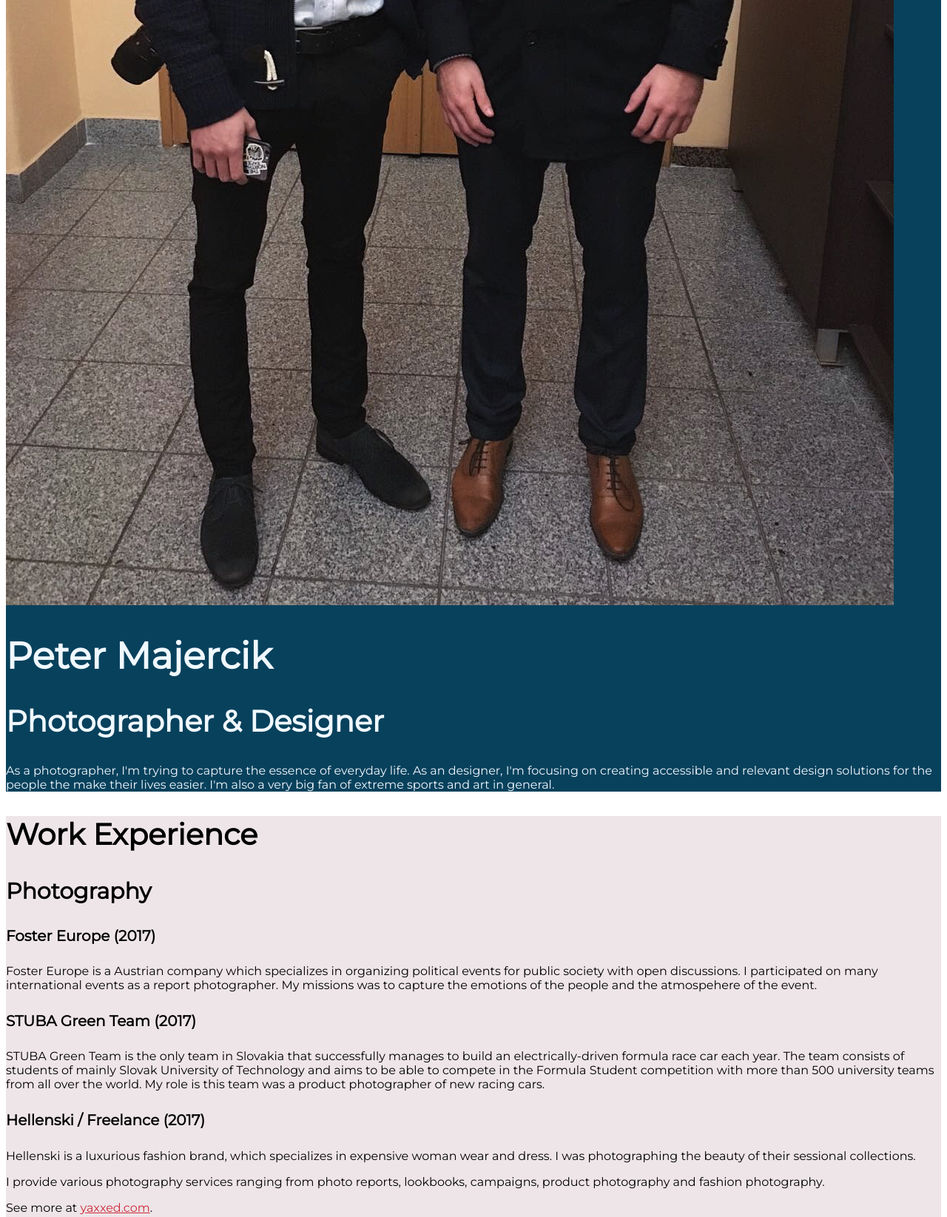
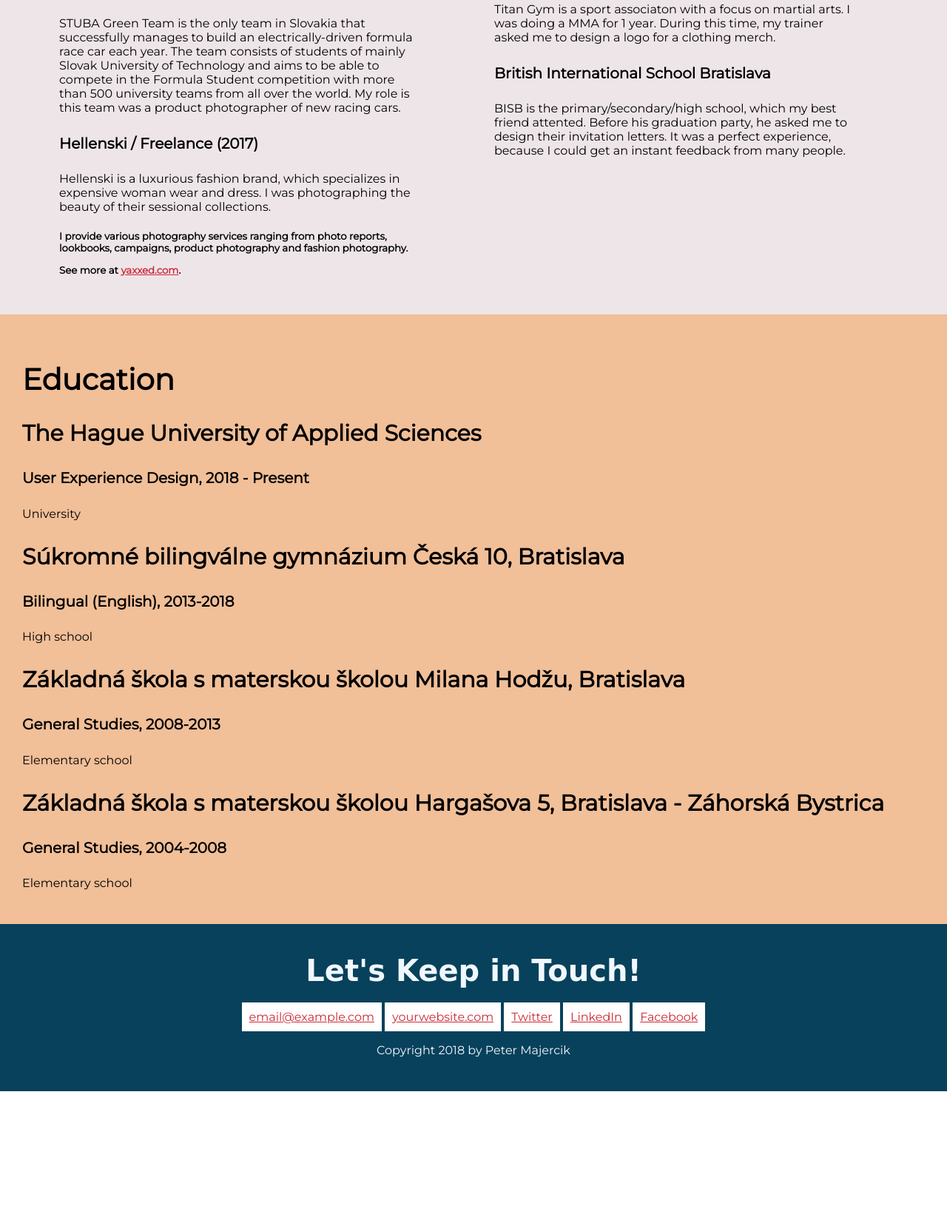
Before and after one commit to UXDSkillslab1718/3-css-essential-training-1-2-resume-files-majcox, a plain HTML site: page index.html in a window 1280 px wide. Shown: the part 790-2435 px from the top of the page at 74% size. After the commit the page ends 2265 px from the top, so only its background shows below. Drawn offline with Linux system fonts and the light colour scheme; a web font is replaced by a local one.

Commit message:
4. Lay-out

```diff
--- a/css/styles.css
+++ b/css/styles.css
@@ -10,16 +10,25 @@
 
 /* Global styles
 ---------------------------*/
+html {
+  box-sizing: border-box;
+}
+*, *:before, *:after {
+  box-sizing: inherit;
+}
+
 body{
   font-family: 'Montserrat', sans-serif;
+    margin: 0px;
 }
 
 h1{
-    font-size: 50px;
+    font-size: 60px;
 }
 
 h2{
     font-size: 40px;
+    margin-bottom: 20px;
 }
 
 h3{
@@ -38,6 +47,27 @@ a:hover{
     text-decoration: none;
 }
 
+.content-wrap{
+    max-height: width: 950px;
+    margin: 0 auto;
+    padding: 30px;
+    overflow: auto;
+}
+
+.column-narrow{
+    width: 40%;
+    float: left;
+    min-height: 175px;
+    margin-right: 50px;
+    margin-left: 50px;
+}
+
+
+.wavy{
+    font-family: 'Sedgwick Ave Display', cursive;
+    margin-top: 10px;
+}
+
 /* Header and Footer
 ---------------------------*/
 header,footer{
@@ -46,9 +76,29 @@ header,footer{
     color: aliceblue;
 }
 
+/* Header */
 header h1, header h2{
+    color: aliceblue;
+    margin: 0px;
+}
 
-    color: aliceblue;
+.profile-img{
+    border-radius: 50%;
+    width: 300px;
+    height: 300px;
+    margin-right: 30px;
+}
+
+/* Footer */
+footer{
+    text-align: center;
+}
+
+.contact-info a {
+    background: white;
+    margin-top: 0px;
+    padding: 10px;
+    display: inline-block;
 }
 
 /* Work Experience
--- a/index.html
+++ b/index.html
@@ -5,15 +5,16 @@
     <meta name="viewport" content="width=device-width, initial-scale=1.0">
     <title>Peter Majercik | Resume</title>
     <link href="https://fonts.googleapis.com/css?family=Montserrat" rel="stylesheet">
+    <link href="https://fonts.googleapis.com/css?family=Sedgwick+Ave+Display" rel="stylesheet">
     <link rel="stylesheet" href="css/styles.css">
 </head>
 <body>
     <!-- // Intro -->
     <header>
         <div class="content-wrap">
-            <img class="profile-img column-narrow" src="images/IMG_7453.JPG" alt="Peter Majercik">
+            <img class="profile-img column-narrow" src="images/profile-pic.jpg" alt="Peter Majercik">
             <div class="column-wide">
-              <h1>Peter Majercik</h1>
+              <h1 class="wavy">Peter Majercik</h1>
               <h2>Photographer & Designer</h2>
               <p>As a photographer, I'm trying to capture the essence of everyday life. As an designer, I'm focusing on creating accessible and relevant design solutions for the people the make their lives easier. I'm also a very big fan of extreme sports and art in general.</p>
             </div>
@@ -35,12 +36,9 @@
                             <p>STUBA Green Team is the only team in Slovakia that successfully manages to build an electrically-driven formula race car each year. The team consists of students of mainly Slovak University of Technology and aims to be able to compete in the Formula Student competition with more than 500 university teams from all over the world. My role is this team was a product photographer of new racing cars.</p>
                         <h4>Hellenski / Freelance (2017)</h4>
                             <p>Hellenski is a luxurious fashion brand, which specializes in expensive woman wear and dress. I was photographing the beauty of their sessional collections. </p>
+                        <h5><p>I provide various photography services ranging from photo reports, lookbooks, campaigns, product photography and fashion photography.</p>
+                            <p>See more at <a class="portfolio" href="http://www.yaxxed.com">yaxxed.com</a>.</p></h5>
                 </div>
-                <div class="column-wide">
-                  <p>I provide various photography services ranging from photo reports, lookbooks, campaigns, product photography and fashion photography.</p>
-                  <p>See more at <a class="portfolio" href="http://www.yaxxed.com">yaxxed.com</a>.</p>
-                </div>
-
                 <!-- Job Details -->
                 <div class="column-narrow">
                     <h3>Design</h3>
@@ -62,7 +60,7 @@
 
                 <!-- School details: copy this block to add more schools. -->
                 <h3>The Hague University of Applied Sciences</h3>
-                <h4>User Experience Design, 2018 - </h4>
+                <h4>User Experience Design, 2018 - Present </h4>
                 <p>University</p>
 
                 <h3>Súkromné bilingválne gymnázium Česká 10, Bratislava</h3>
@@ -83,7 +81,7 @@
     <!-- // Footer & contact info -->
     <footer>
         <div class="content-wrap">
-            <h2>Let's Keep in Touch!</h2>
+            <h2 class="wavy">Let's Keep in Touch!</h2>
 
             <!-- Social media and contact links. Add or remove any networks. -->
             <div class="contact-info">
```
Also changed, not shown: images/profile-pic.jpg (added), 1 other file.
